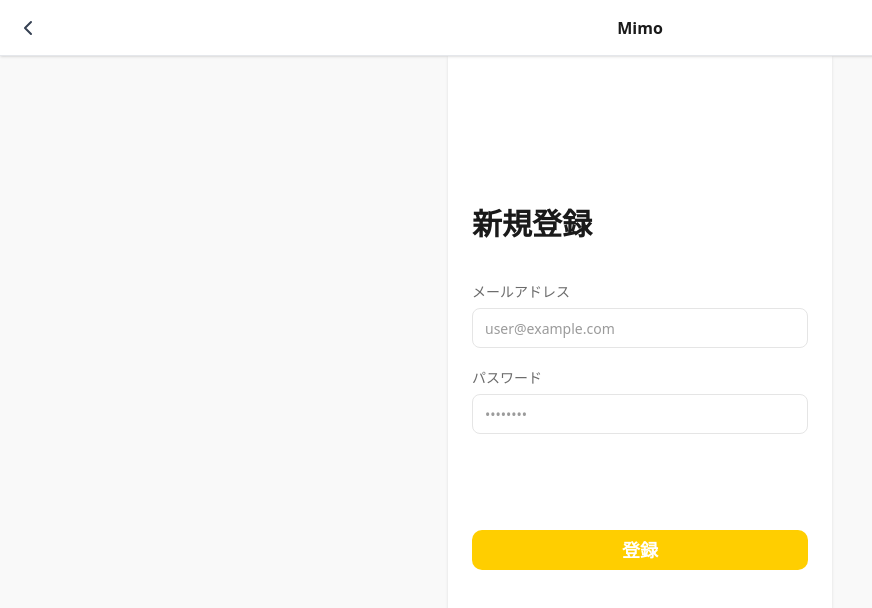
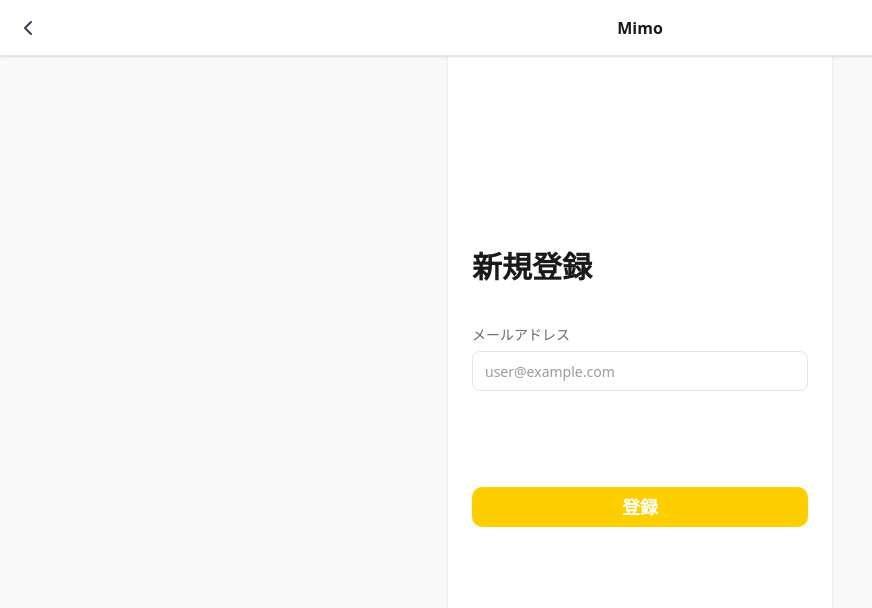
Before and after one commit to tdu25-wsp/mimo-frontend, a Next.js app: page /signup in a window 1280 px wide. Shown: the top 608 px of the page, without its empty margins (0-872 px from the left). Built offline with nearby package versions, Linux system fonts and the light colour scheme.

Commit message:
signupページをメールアドレスとパスワードで分割

```diff
--- a/app/(auth)/signup/page.tsx
+++ b/app/(auth)/signup/page.tsx
@@ -4,31 +4,25 @@ import { Header } from "@/components/layout/Header";
 import ActionLargeButton from "@/components/features/ActionLargeButton";
 import { Input } from "@/components/ui/Input";
 import Heading from "@/components/ui/Heading";
-import { X } from "lucide-react";
 import { useForm, SubmitHandler } from "react-hook-form";
 import { zodResolver } from "@hookform/resolvers/zod";
-import { signupSchema, SignupInput } from "@/lib/validation/auth.schema";
+import { signupEmailSchema, SignupEmailInput } from "@/lib/validation/auth.schema";
 
 export default function SignupPage() {
   const {
     register,
     handleSubmit,
-    watch,
     setValue,
     formState: { errors, isSubmitting },
-  } = useForm<SignupInput>({
-    resolver: zodResolver(signupSchema),
+  } = useForm<SignupEmailInput>({
+    resolver: zodResolver(signupEmailSchema),
     defaultValues: {
       email: "",
-      password: "",
     },
   });
 
-  // パスワードの入力監視（クリアボタン用）
-  const passwordValue = watch("password");
-
   // 送信時の処理
-  const onSubmit: SubmitHandler<SignupInput> = (data) => {
+  const onSubmit: SubmitHandler<SignupEmailInput> = (data) => {
     //console.log("登録データ:", data);
     // ここに新規登録APIを叩く処理
   };
@@ -56,6 +50,7 @@ export default function SignupPage() {
               <Heading level="h2" className="mb-10">
                 新規登録
               </Heading>
+
               <form onSubmit={handleSubmit(onSubmit)}>
                 {/* メールアドレス入力欄 */}
                 <div className="grid w-full items-center gap-1.5">
@@ -79,41 +74,6 @@ export default function SignupPage() {
                   )}
                 </div>
 
-                {/* 1つ目のパスワード入力 */}
-                <div className="grid w-full items-center gap-1.5 mt-5">
-                  <label
-                    htmlFor="password"
-                    className="text-sm font-medium text-secondary-text"
-                  >
-                    パスワード
-                  </label>
-                  <div className="relative">
-                    <Input
-                      type="password"
-                      id="password"
-                      placeholder="••••••••"
-                      className="pr-10"
-                      {...register("password")}
-                    />
-                    {passwordValue && passwordValue.length > 0 && (
-                      <button
-                        type="button"
-                        className="absolute right-1 top-1/2 -translate-y-1/2 h-7 w-7 inline-flex items-center justify-center rounded-md text-muted-text hover:text-secondary-text"
-                        onClick={() => setValue("password", "")}
-                      >
-                        <X className="h-4 w-4" />
-                        <span className="sr-only">パスワードをクリア</span>
-                      </button>
-                    )}
-                  </div>
-                  {/* エラーメッセージ */}
-                  {errors.password && (
-                    <p className="text-error text-xs">
-                      {errors.password.message}
-                    </p>
-                  )}
-                </div>
-
                 {/* 登録ボタン*/}
                 <div className="mt-24">
                   <ActionLargeButton
--- a/lib/validation/auth.schema.ts
+++ b/lib/validation/auth.schema.ts
@@ -19,24 +19,28 @@ const passwordSchema = z
 
 // --- 各フォーム用のスキーマ ---
 
-// 1. ログイン用
+// ログイン用
 export const loginSchema = z.object({
   email: emailSchema,
   password: passwordSchema,
 });
 
-// 2. 新規登録用
-export const signupSchema = z.object({
+// 新規登録 (メールアドレス入力画面用)
+export const signupEmailSchema = z.object({
   email: emailSchema,
+});
+
+// 新規登録  (パスワード入力画面用)
+export const signupPasswordSchema = z.object({
   password: passwordSchema,
 });
 
-// 3. パスワードリセットメール送信
+// パスワードリセットメール送信
 export const forgotPasswordSchema = z.object({
   email: emailSchema,
 });
 
-// 4. パスワード変更 (確認用パスワードの一致チェックを含む)
+// パスワード変更 (確認用パスワードの一致チェックを含む)
 export const resetPasswordSchema = z
   .object({
     password: passwordSchema,
@@ -47,7 +51,7 @@ export const resetPasswordSchema = z
     path: ["confirmPassword"], // エラーを出すフィールドを指定
   });
 
-// 5. 確認コード入力 (4桁の数字)
+// 確認コード入力 (4桁の数字)
 export const verifyCodeSchema = z.object({
   code: z
     .string()
@@ -56,7 +60,8 @@ export const verifyCodeSchema = z.object({
 
 // --- 型のエクスポート (コンポーネントで使う用) ---
 export type LoginInput = z.infer<typeof loginSchema>;
-export type SignupInput = z.infer<typeof signupSchema>;
+export type SignupEmailInput = z.infer<typeof signupEmailSchema>;
+export type SignupPasswordInput = z.infer<typeof signupPasswordSchema>;
 export type ForgotPasswordInput = z.infer<typeof forgotPasswordSchema>;
 export type ResetPasswordInput = z.infer<typeof resetPasswordSchema>;
 export type VerifyCodeInput = z.infer<typeof verifyCodeSchema>;
```
Also changed, not shown: app/(auth)/register-id/page.tsx (added), app/(auth)/register-password/page.tsx (renamed from app/(auth)/reset-password/page.tsx).
